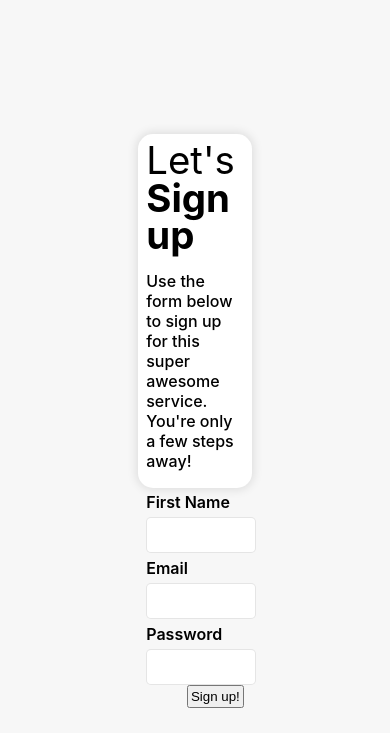
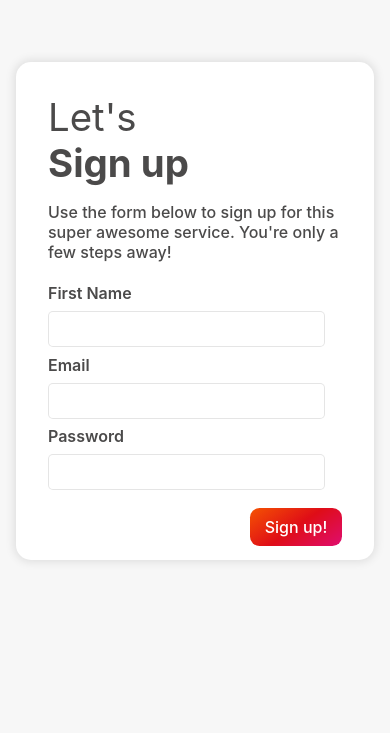
Before and after one commit to aarajh/flipgridchallenge, a React (Create React App) app: page / in a window 390 px wide. Shown: the part 111-844 px from the top of the page. Built offline with nearby package versions, Linux system fonts and the light colour scheme.

Commit message:
Fixed responsiveness

```diff
--- a/src/App.css
+++ b/src/App.css
@@ -6,4 +6,6 @@
   justify-content: center;
   background-color: #f7f7f7;
   font-weight: 500;
+  flex: 1 1 0;
+  font-size: calc(8px+ .4vh + .6vw);
 }
--- a/src/components/Button/Button.css
+++ b/src/components/Button/Button.css
@@ -1,7 +1,22 @@
 .DefaultButtonClass{
+    all: unset;
     display: flex;
     justify-self: flex-end;
-    padding:2%;
+    margin: 5% 0%;
+    padding:3% 5%;
+    color: white;
+    border-radius: 0.6em;
+    cursor: pointer;
+    background: linear-gradient(145deg,#f55302,#df0d17,#df0d6f);
+    transition: filter 0.2s linear;
+}
+
+.DefaultButtonClass:hover{
+    filter: opacity(70%)
+}
+
+.DefaultButtonClass:active{
+    filter: opacity(50%)
 }
 
 .defaultMainButtonClass{
--- a/src/components/Field/Field.css
+++ b/src/components/Field/Field.css
@@ -3,16 +3,20 @@
     flex-direction: column;
     justify-content: space-between;
     min-width: 100%;
-    padding: 0%;
 }
 
 .DefaultInnerClass{
-    width: 100%;
+    width: 90%;
     line-height: 1.5em;
     font-size: inherit;
     border-radius: 5px;
     border: 1.5px solid rgba(0,0,0,0.1);
     padding: 5px;
+    margin: 1% 0%;
+}
+
+.DefaultInnerClass:focus{
+    box-shadow: 0 0 5px 2px rgba(0, 0, 0, 0.05);
 }
 
 .DefaultLabelClass{
--- a/src/index.css
+++ b/src/index.css
@@ -5,6 +5,7 @@ body {
     sans-serif;
   -webkit-font-smoothing: antialiased;
   -moz-osx-font-smoothing: grayscale;
+  color: #4b4a4a;
 }
 
 code {
--- a/src/screens/Signup/Signup.css
+++ b/src/screens/Signup/Signup.css
@@ -4,12 +4,14 @@
     flex-direction: column;
     justify-content: space-between;
     align-items: flex-start;
-    padding: 2%;
-    width: 25vw;
-    height: 40vh;
+    padding: 2em;
+    margin: 1em;
+    padding-bottom: 0;
+    max-width: 30em;
     box-shadow: 0 0 10px 2px rgba(0, 0, 0, 0.1);
     border-radius: 15px;
     text-align: start;
+    box-sizing: border-box;
 }
 
 .title{
@@ -21,7 +23,6 @@
 
 h1{
     margin: 0;
-    line-height: 98%;
     font-size: 2.4em;
 }
 
--- a/src/screens/Signup/index.js
+++ b/src/screens/Signup/index.js
@@ -24,7 +24,7 @@ class Signup extends React.Component{
         })
     }
 
-    handleSubmit = e =>{
+    handleSubmit = () =>{
         console.log("Sign up pressed with values", this.state)
     }
     render(){
```
